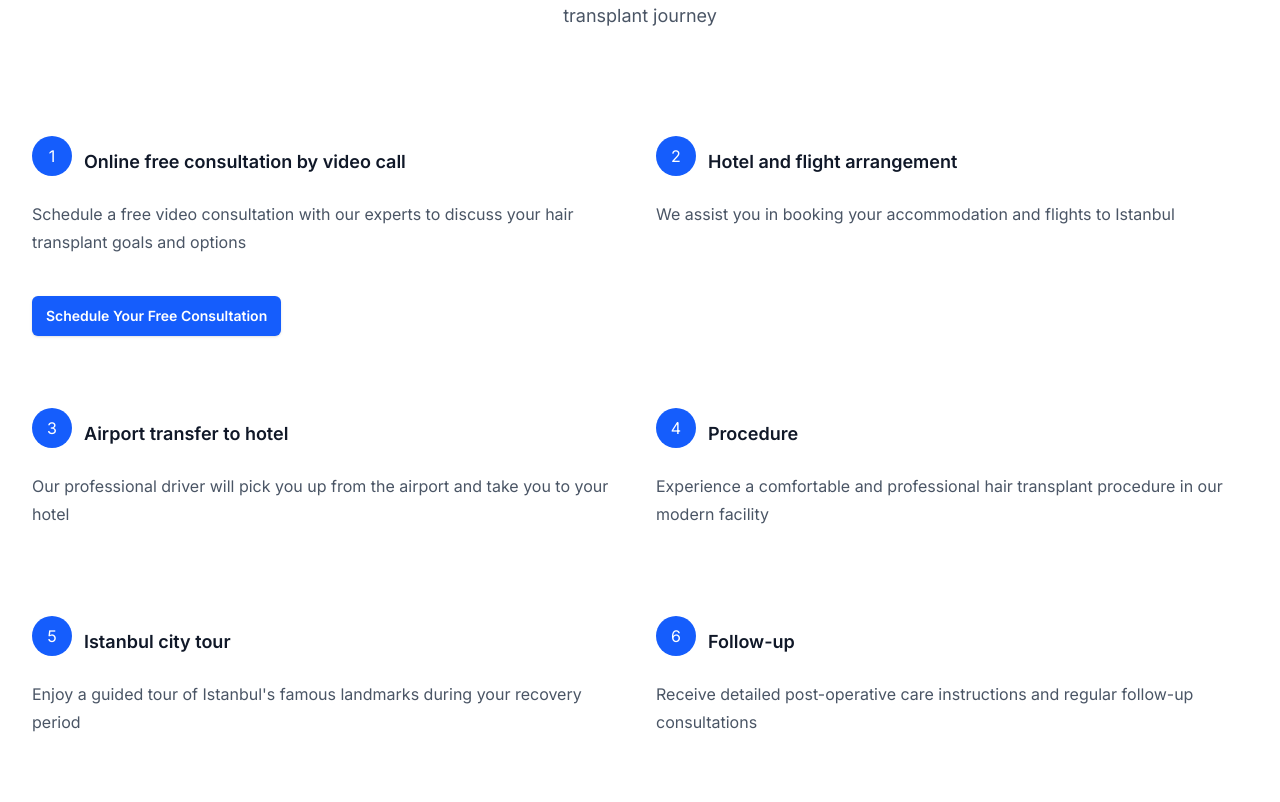
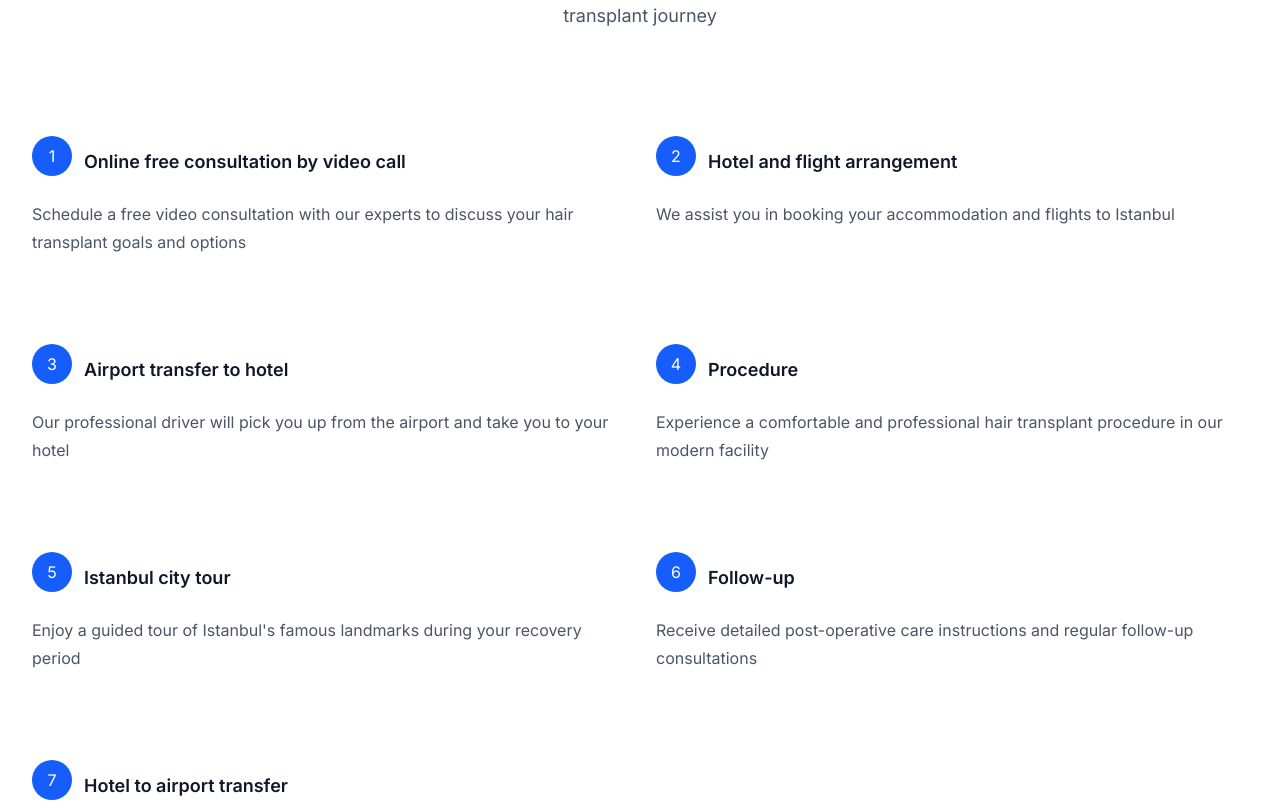
Before and after one commit to mhalitk/thehairistanbul.com, a Next.js app: page /en in a window 1280 px wide. Shown: the part 2040-2842 px from the top of the page. Built offline with nearby package versions, Linux system fonts and the light colour scheme; no server answers.

Commit message:
add cta to russian homepage as well

```diff
--- a/src/components/layouts/HomeLayout.tsx
+++ b/src/components/layouts/HomeLayout.tsx
@@ -173,7 +173,7 @@ export default function HomeLayout({ children, content, locale }: HomeLayoutProp
                   <h3 className="text-lg font-semibold leading-7 text-gray-900">{step.title}</h3>
                 </div>
                 <p className="mt-4 text-base leading-7 text-gray-600">{step.description}</p>
-                {step.title === "Online free consultation by video call" && (
+                {step.title === "Online free consultation by video call" || step.title === "Бесплатная онлайн-консультация по видеосвязи" && (
                   <div className="mt-6">
                     <button
                       onClick={() => setIsPopupOpen(true)}
```
